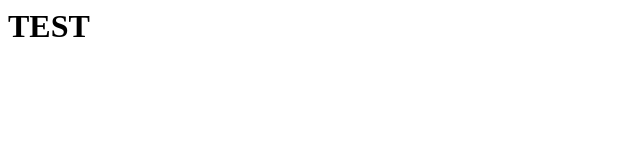
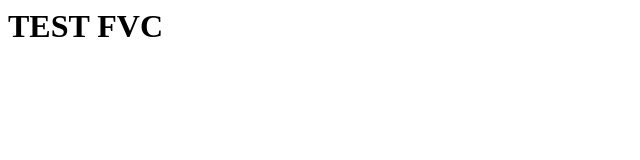
Before and after one commit to faustovar/mi-repositorio, a plain HTML site: page index.html in a window 1280 px wide. Shown: the whole page, without its empty margins (0-640 px from the left). Drawn offline with Linux system fonts and the light colour scheme.

Commit message:
Update index.html

```diff
--- a/index.html
+++ b/index.html
@@ -3,6 +3,6 @@
 <TITLE>TEST FVC</TITLE>
 </HEAD>
 <BODY>
-<H1>TEST</H1>
+<H1>TEST FVC</H1>
 </BODY>
 </HTML>
```
